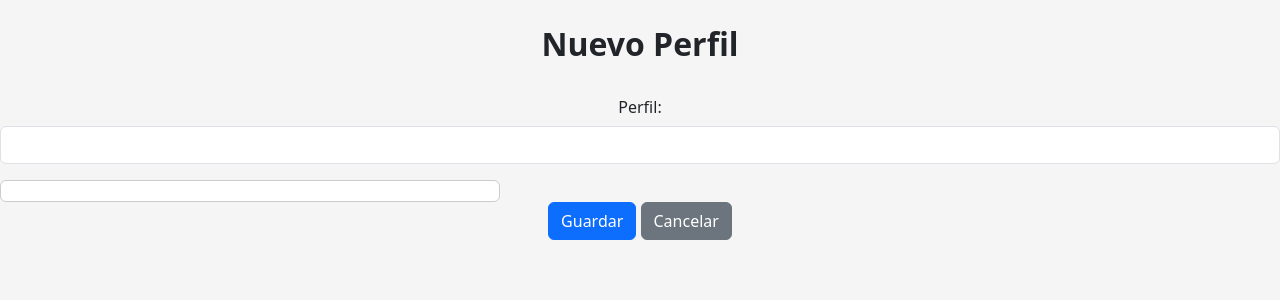
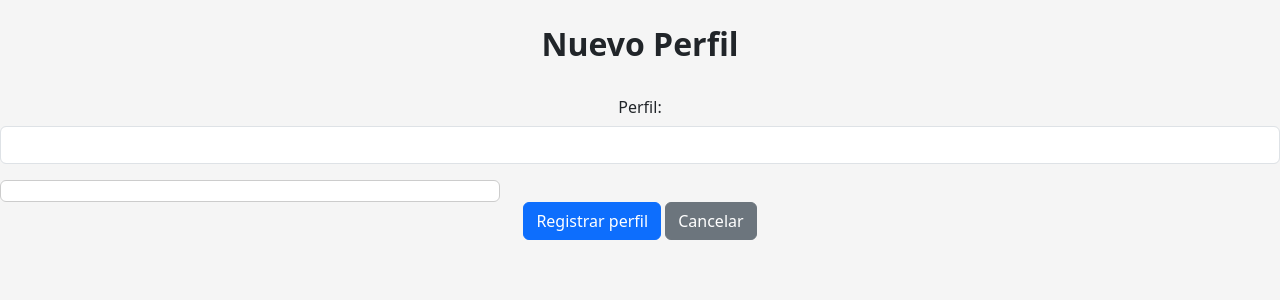
Before and after one commit to JSantiE/modulo-asistencia, a Flask app: template app/templates/seguridad/perfiles/formulario.html in a window 1280 px wide. Shown: the part 56-356 px from the top of the page. Run offline with Flask 3, Linux system fonts and the light colour scheme; the template is opened without the code that fills it, so the values that code supplies are empty.

Commit message:
perfil update 75%

```diff
--- a/app/routes/perfiles.py
+++ b/app/routes/perfiles.py
@@ -2,7 +2,7 @@ from flask import Blueprint, make_response, render_template, request, redirect,
 from flask_login import current_user, login_required
 from app.models.perfil import Perfil
 from app.services.perfil_service import PerfilService
-from app.services.usuario_service import UsuarioService
+from app.services.menu_service import MenuService
 
 perfiles = (Blueprint('perfiles', __name__))
 
@@ -23,26 +23,40 @@ def get_perfil():
 @login_required
 def create():
     if request.method == 'GET':
-        menu_list = UsuarioService.list_menu()
-        return render_template("seguridad/perfiles/formulario.html", menus=menu_list)
-
-
-@perfiles.route('/perfiles/datos', methods=["GET", "POST"])
-@login_required
-def datos():
-
-    menu_list = UsuarioService.list_menu()
-
-    if request.method == 'POST':
-        print("POST")
-        id = request.form.get('id')
-        perfil = PerfilService.get_perfil_by_id(int(id))
-        return render_template("seguridad/perfiles/formulario.html", perfil=perfil.to_dict(), menus=menu_list)
-    else:
-        print("GET")
+        menu_list = MenuService.list_menu()
         return render_template("seguridad/perfiles/formulario.html", perfil=None, menus=menu_list)
 
+    perfil = Perfil(0, request.form.get('perfil'), current_user.empresa_id)
+    menus = [
+        int(id_menu)
+        for id_menu in request.form.getlist('menus')
+    ]
+    PerfilService.create_perfil(perfil, menus)
 
+    return redirect(url_for('perfiles.list'))
+
+@perfiles.route('/perfiles/editar/<int:id>', methods=["GET", "POST"])
+@login_required
+def edit(id):
+    perfil = PerfilService.get_perfil_by_id(id)
+    menu_list = MenuService.list_menu()
+    menu_perfil = PerfilService.list_menus_by_perfil(id, current_user.empresa_id)
+
+    if request.method == 'GET':
+        return render_template("seguridad/perfiles/formulario.html", perfil=perfil.to_dict(), menus=menu_list, menu_perfil=menu_perfil)
+
+    perfil = Perfil(id, request.form.get('perfil'), current_user.empresa_id)
+    menu_seleccionados = [
+        int(id_menu)
+        for id_menu in request.form.getlist('menus')
+    ]
+
+    print('Menu perfil:', menu_perfil)
+    print('Menu seleccionados:', menu_seleccionados)
+    #print('Menu adicional:', menu_adicional)
+
+    PerfilService.update_perfil(perfil, menu_seleccionados)
+    return redirect(url_for('perfiles.list'))
 
 @perfiles.route('/perfiles/delete', methods=['POST'])
 def delete():
--- a/app/templates/seguridad/perfiles/formulario.html
+++ b/app/templates/seguridad/perfiles/formulario.html
@@ -12,11 +12,11 @@
         {{ 'Datos de Perfil' if perfil else 'Nuevo Perfil' }}
     </h1>
 
-    <form class="form" action="/perfiles/datos" method="POST">
+    <form class="form" method="POST">
         <div>
             <div class="mb-3">
-                <label for="perfil-nombre" class="col-form-label">Perfil:</label>
-                <input type="text" class="form-control" id="perfil-nombre" value="{{ perfil.perfil }}" name="perfil_nombre">
+                <label for="perfil" class="col-form-label">Perfil:</label>
+                <input type="text" class="form-control" id="perfil" value="{{ perfil.perfil }}" name="perfil">
             </div>
         </div>
         <div>
@@ -24,7 +24,12 @@
                 {% for menu in menus if menu[4] == 1 %}
                     <div class="menu-item menu-padre" data-id="{{ menu[0] }}">
                         <label>
-                             <input type="checkbox" class="checkbox-menu" value="{{ menu[0] }}">
+                            <input
+                                type="checkbox"
+                                name="menus"
+                                class="checkbox-menu"
+                                value="{{ menu[0] }}"
+                                {% if menu[0] in menu_perfil %} checked {% endif %}>
                             <span class="flecha">▼</span>
                             {{ menu[1] }}
                         </label>
@@ -32,7 +37,12 @@
                         <div class="menu-hijos">
                             {% for submenu in menus if submenu[4] == menu[0] %}
                                 <label class="menu-item" data-id="{{ submenu[0] }}" data-padre="{{ submenu[4] }}">
-                                    <input type="checkbox" class="checkbox-menu checkbox-hijo" value="{{ submenu[0] }}">
+                                    <input
+                                        type="checkbox"
+                                        name="menus"
+                                        class="checkbox-menu checkbox-hijo"
+                                        value="{{ submenu[0] }}"
+                                        {% if submenu[0] in menu_perfil %} checked {% endif %}>
                                     {{ submenu[1] }}
                                 </label>
                             {% endfor %}
@@ -42,8 +52,12 @@
             </div>
         </div>
         <div>
-            <button type="submit" class="btn btn-primary" onclick="guardar()">Guardar</button>
-            <button type="button" class="btn btn-secondary" onclick="window.location.href='/perfiles'">Cancelar</button>
+            <button type="submit" class="btn btn-primary">
+                {{ 'Guardar cambios' if perfil else 'Registrar perfil' }}
+            </button>
+            <a href="{{ url_for('perfiles.list') }}" class="btn btn-secondary">
+                Cancelar
+            </a>
         </div>
     </form>
 
@@ -52,16 +66,6 @@
 {% block scripts %}
 
     <script>
-        function guardar() {
-            const seleccionados = [];
-
-            document.querySelectorAll('.checkbox-menu:checked')
-                .forEach(checkbox => {
-                    seleccionados.push(parseInt(checkbox.value));
-                });
-
-            alert(seleccionados)
-        }
 
         document.querySelectorAll('.menu-padre > label input[type="checkbox"]')
             .forEach(checkboxPadre => {
@@ -121,6 +125,34 @@
                     }
                 });
             });
+
+        function sincronizarPadres() {
+            document.querySelectorAll('.menu-padre').forEach(padre => {
+                const checkboxPadre = padre.querySelector(
+                    ':scope > label .checkbox-menu'
+                );
+
+                const hijos = [...padre.querySelectorAll(
+                    ':scope > .menu-hijos .checkbox-hijo'
+                )];
+
+                const marcados = hijos.filter(hijo => hijo.checked).length;
+
+                if (hijos.length > 0 && marcados === hijos.length) {
+                    checkboxPadre.checked = true;
+                    checkboxPadre.indeterminate = false;
+                } else if (marcados > 0) {
+                    checkboxPadre.checked = false;
+                    checkboxPadre.indeterminate = true;
+                } else {
+                    checkboxPadre.checked = false;
+                    checkboxPadre.indeterminate = false;
+                }
+            });
+        }
+
+        sincronizarPadres();
+
     </script>
 
 {% endblock %}
```
Also changed, not shown: app/services/perfil_service.py (+17 -2 lines), app/templates/seguridad/perfiles/list.html (+2 -6 lines).
